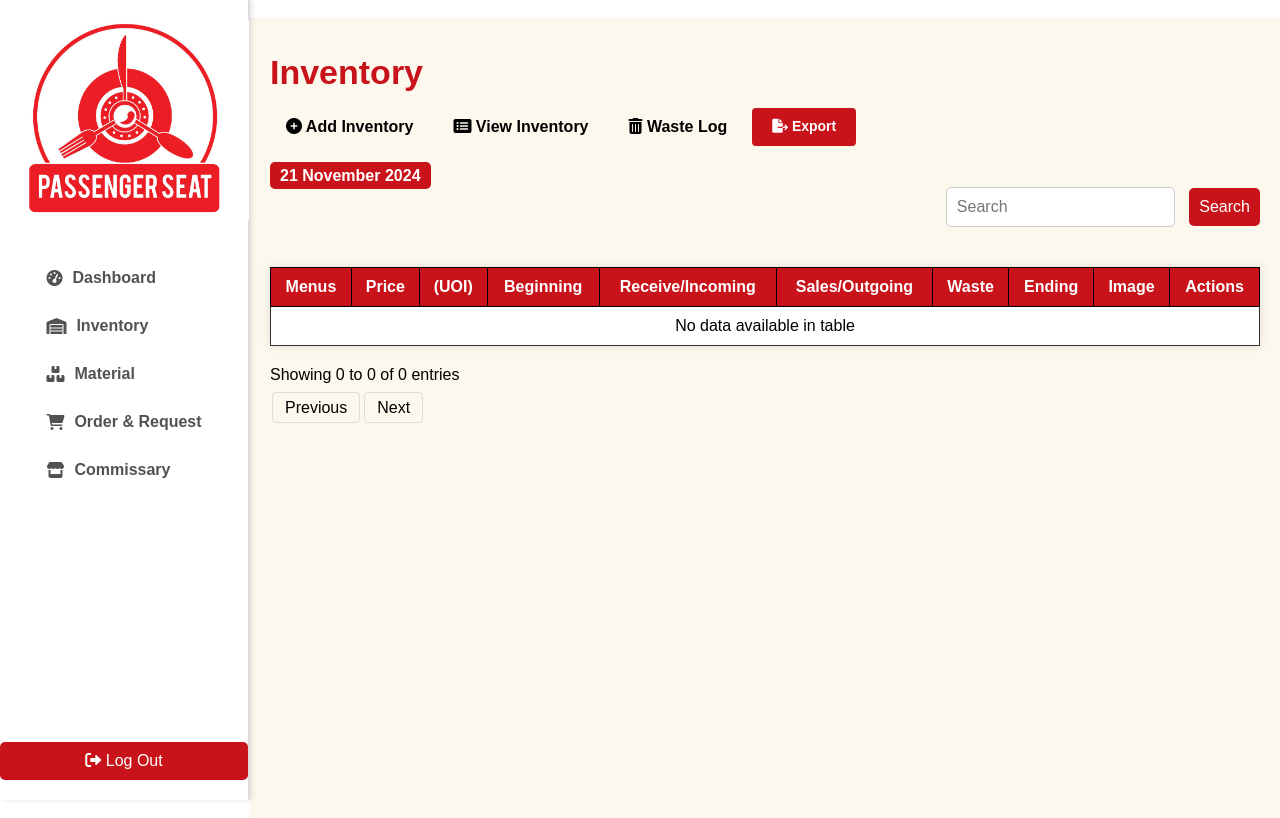
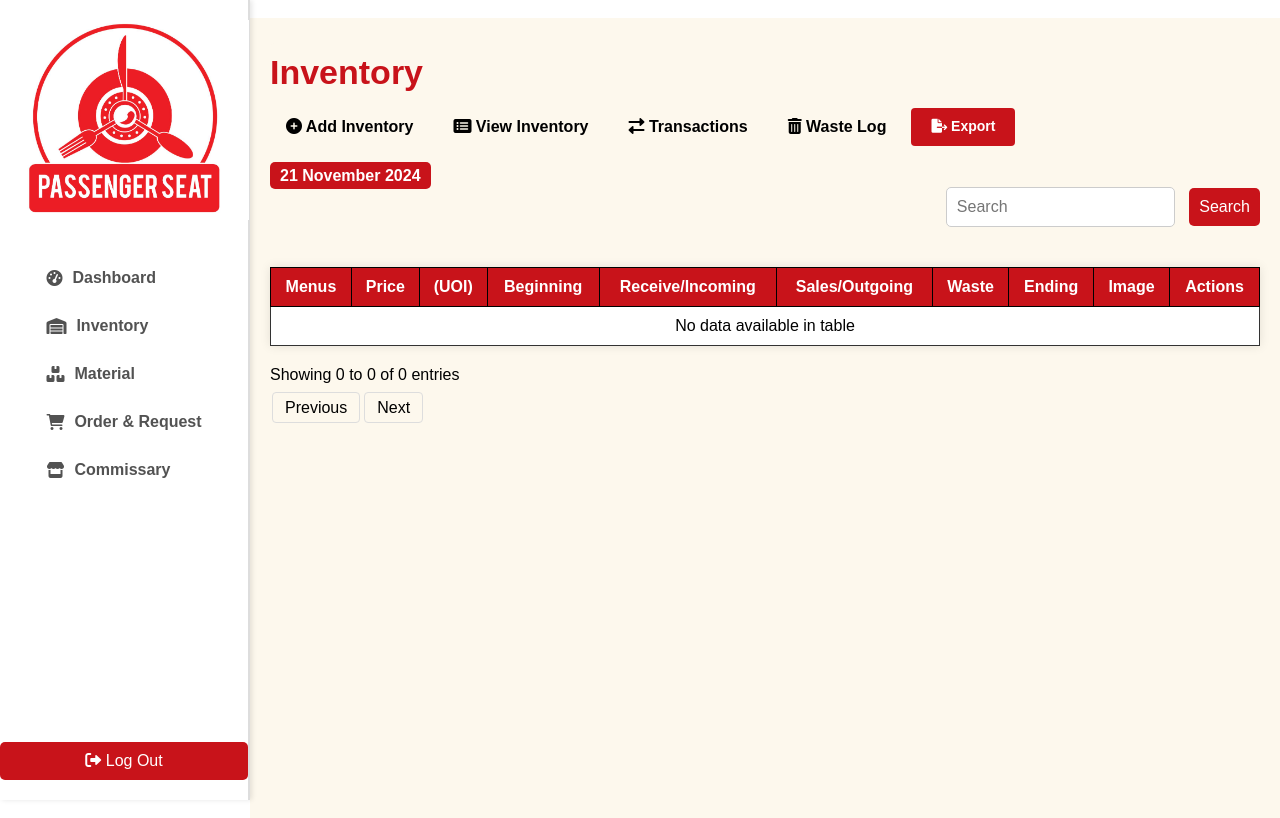
Before and after one commit to RoDriguezBSIT3-2/Material-Management-System, a Flask app: page /inventory in a window 1280 px wide. Run offline with Flask 3, Linux system fonts and the light colour scheme; some libraries are stand-ins or nearby versions.

Commit message:
Update inventory.html

```diff
--- a/templates/inventory.html
+++ b/templates/inventory.html
@@ -9,6 +9,9 @@
     </a>
     <a href="{{ url_for('view_inventory') }}" class="nav-button">
         <i class="fas fa-list-alt"></i> View Inventory
+    </a>
+    <a href="{{ url_for('inventory_transactions') }}" class="nav-button">
+        <i class="fas fa-exchange-alt"></i> Transactions
     </a>
     <a href="{{ url_for('get_waste_log') }}" class="nav-button">
         <i class="fas fa-trash-alt"></i> Waste Log
```
